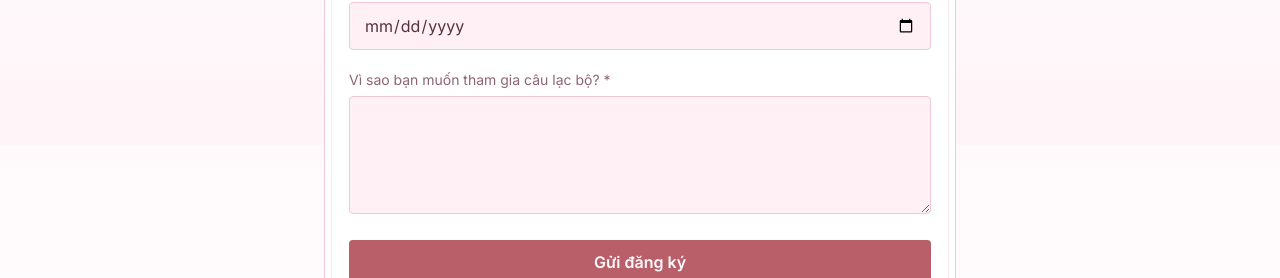
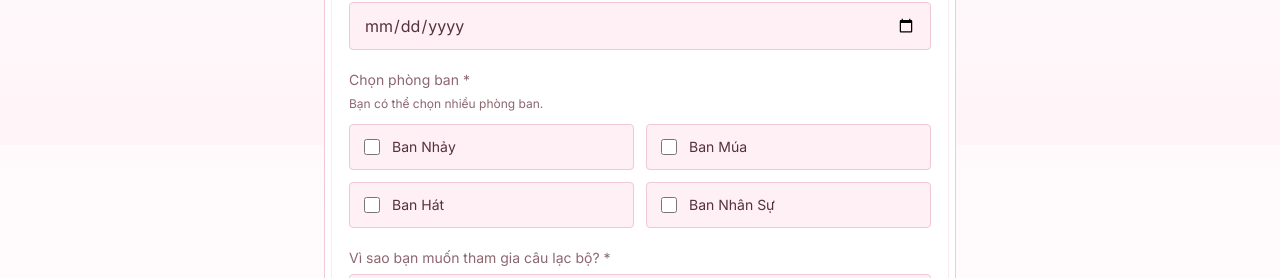
Before and after one commit to DarkThjn/yvc-gallery, a Next.js app: page /recruitment in a window 1280 px wide. Shown: the part 655-933 px from the top of the page. Built offline with nearby package versions, Linux system fonts and the light colour scheme; no server answers; the database is empty.

Commit message:
Add department selection to recruitment form

```diff
--- a/app/admin/recruitment/page.js
+++ b/app/admin/recruitment/page.js
@@ -35,6 +35,11 @@ export default async function AdminRecruitmentPage() {
                     Ngày sinh: {new Date(s.birthDate).toLocaleDateString("vi-VN")}
                   </p>
                 )}
+                {s.departments.length > 0 && (
+                  <p className="mt-1 text-sm text-gold">
+                    Phòng ban: {s.departments.join(", ")}
+                  </p>
+                )}
                 {s.acceptedMemberId && (
                   <p className="text-xs text-gold mt-1">Đã tạo hồ sơ thành viên</p>
                 )}
--- a/app/api/recruitment/[id]/route.js
+++ b/app/api/recruitment/[id]/route.js
@@ -46,6 +46,9 @@ export async function PATCH(req, { params }) {
       `Email: ${submission.email}`,
       submission.phone ? `SĐT: ${submission.phone}` : null,
       submission.studentInfo ? `Thông tin học tập: ${submission.studentInfo}` : null,
+      submission.departments.length > 0
+        ? `Phòng ban đăng ký: ${submission.departments.join(", ")}`
+        : null,
       "",
       "Lý do ứng tuyển:",
       submission.reason
--- a/app/api/recruitment/route.js
+++ b/app/api/recruitment/route.js
@@ -4,6 +4,9 @@ import { authOptions } from "@/lib/auth";
 import { prisma } from "@/lib/prisma";
 import { notifyRecruitmentSubmission } from "@/lib/notifications";
 import { checkRateLimit, getClientIp } from "@/lib/rateLimit";
+import { RECRUITMENT_DEPARTMENTS } from "@/lib/recruitmentDepartments";
+
+const VALID_DEPARTMENTS = new Set(RECRUITMENT_DEPARTMENTS);
 
 // Công khai: bất kỳ ai cũng gửi được đơn ứng tuyển
 export async function POST(req) {
@@ -21,7 +24,7 @@ export async function POST(req) {
   }
 
   const body = await req.json();
-  const { fullName, email, phone, studentInfo, birthDate, reason } = body;
+  const { fullName, email, phone, studentInfo, birthDate, departments, reason } = body;
 
   if (!fullName || !email || !birthDate || !reason) {
     return NextResponse.json(
@@ -29,6 +32,22 @@ export async function POST(req) {
       { status: 400 },
     );
   }
+
+  if (
+    !Array.isArray(departments) ||
+    departments.length === 0 ||
+    departments.some(
+      (department) =>
+        typeof department !== "string" || !VALID_DEPARTMENTS.has(department),
+    )
+  ) {
+    return NextResponse.json(
+      { error: "Vui lòng chọn ít nhất một phòng ban hợp lệ." },
+      { status: 400 },
+    );
+  }
+
+  const selectedDepartments = [...new Set(departments)];
 
   if (!/^[^\s@]+@[^\s@]+\.[^\s@]+$/.test(email)) {
     return NextResponse.json({ error: "Email không hợp lệ." }, { status: 400 });
@@ -48,6 +67,7 @@ export async function POST(req) {
       phone,
       studentInfo,
       birthDate: new Date(birthDate),
+      departments: selectedDepartments,
       reason,
     },
   });
--- a/components/RecruitmentForm.js
+++ b/components/RecruitmentForm.js
@@ -1,6 +1,7 @@
 "use client";
 
 import { useState } from "react";
+import { RECRUITMENT_DEPARTMENTS } from "@/lib/recruitmentDepartments";
 
 export default function RecruitmentForm() {
   const [status, setStatus] = useState("idle"); // idle | sending | done | error
@@ -11,6 +12,7 @@ export default function RecruitmentForm() {
     phone: "",
     studentInfo: "",
     birthDate: "",
+    departments: [],
     reason: "",
   });
 
@@ -19,8 +21,24 @@ export default function RecruitmentForm() {
       setForm((current) => ({ ...current, [field]: event.target.value }));
   }
 
+  function toggleDepartment(department) {
+    setForm((current) => ({
+      ...current,
+      departments: current.departments.includes(department)
+        ? current.departments.filter((item) => item !== department)
+        : [...current.departments, department],
+    }));
+  }
+
   async function handleSubmit(event) {
     event.preventDefault();
+
+    if (form.departments.length === 0) {
+      setError("Vui lòng chọn ít nhất một phòng ban.");
+      setStatus("error");
+      return;
+    }
+
     setStatus("sending");
     setError("");
 
@@ -103,6 +121,30 @@ export default function RecruitmentForm() {
           onChange={update("birthDate")}
         />
       </div>
+      <fieldset aria-describedby="departments-help" aria-required="true">
+        <legend className="label">Chọn phòng ban *</legend>
+        <p id="departments-help" className="mb-3 text-xs text-muted">
+          Bạn có thể chọn nhiều phòng ban.
+        </p>
+        <div className="grid gap-3 sm:grid-cols-2">
+          {RECRUITMENT_DEPARTMENTS.map((department) => (
+            <label
+              key={department}
+              className="flex cursor-pointer items-center gap-3 rounded-frame border border-border bg-surfaceLight px-3.5 py-3 text-sm transition-colors hover:border-gold"
+            >
+              <input
+                type="checkbox"
+                name="departments"
+                value={department}
+                checked={form.departments.includes(department)}
+                onChange={() => toggleDepartment(department)}
+                className="h-4 w-4 accent-gold"
+              />
+              <span>{department}</span>
+            </label>
+          ))}
+        </div>
+      </fieldset>
       <div>
         <label className="label">Vì sao bạn muốn tham gia câu lạc bộ? *</label>
         <textarea
--- a/lib/notifications.js
+++ b/lib/notifications.js
@@ -15,6 +15,7 @@ export async function notifyRecruitmentSubmission(submission) {
           email: submission.email,
           phone: submission.phone,
           studentInfo: submission.studentInfo,
+          departments: submission.departments,
           createdAt: submission.createdAt,
         },
       }),
--- /dev/null
+++ b/lib/recruitmentDepartments.js
@@ -0,0 +1,6 @@
+export const RECRUITMENT_DEPARTMENTS = [
+  "Ban Nhảy",
+  "Ban Múa",
+  "Ban Hát",
+  "Ban Nhân Sự",
+];
```
Also changed, not shown: 1 other file (tests, documents, lock files or other folders).
